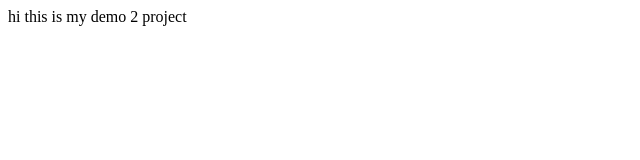
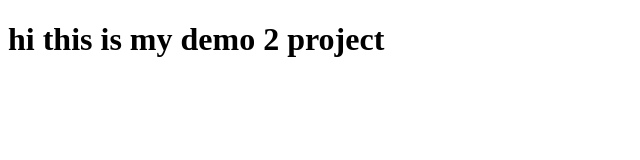
Before and after one commit to ghulammustafaaptech/demo2, a plain HTML site: page index.html in a window 1280 px wide. Shown: the whole page, without its empty margins (0-640 px from the left). Drawn offline with Linux system fonts and the light colour scheme.

Commit message:
adding about in html

```diff
--- a/index.html
+++ b/index.html
@@ -4,9 +4,10 @@
     <meta charset="UTF-8">
     <meta name="viewport" content="width=device-width, initial-scale=1.0">
     <title>Github </title>
-    <link rel="stylesheet" href="about.html">
+
 </head>
 <body>
-    hi this is my demo 2 project
+    <a href="about.html"></a>
+    <h1>hi this is my demo 2 project </h1>
 </body>
 </html>
```
